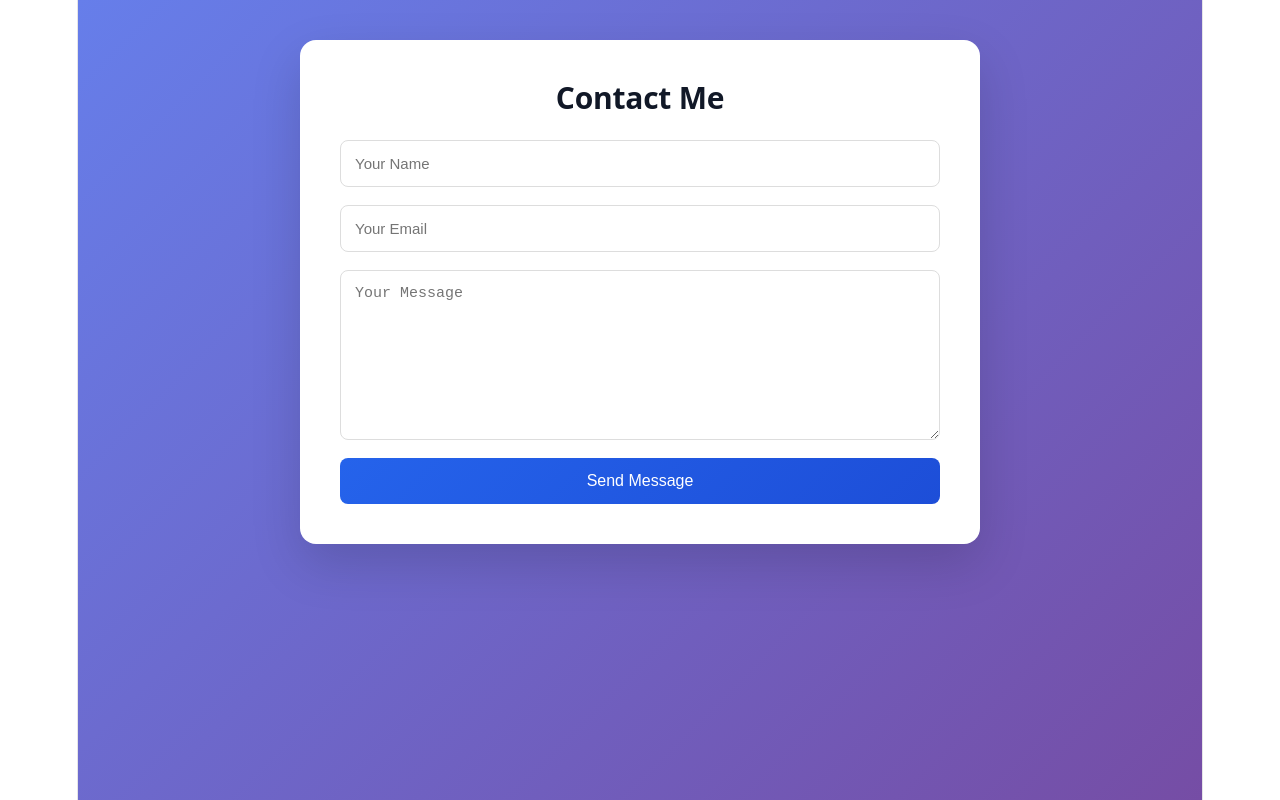
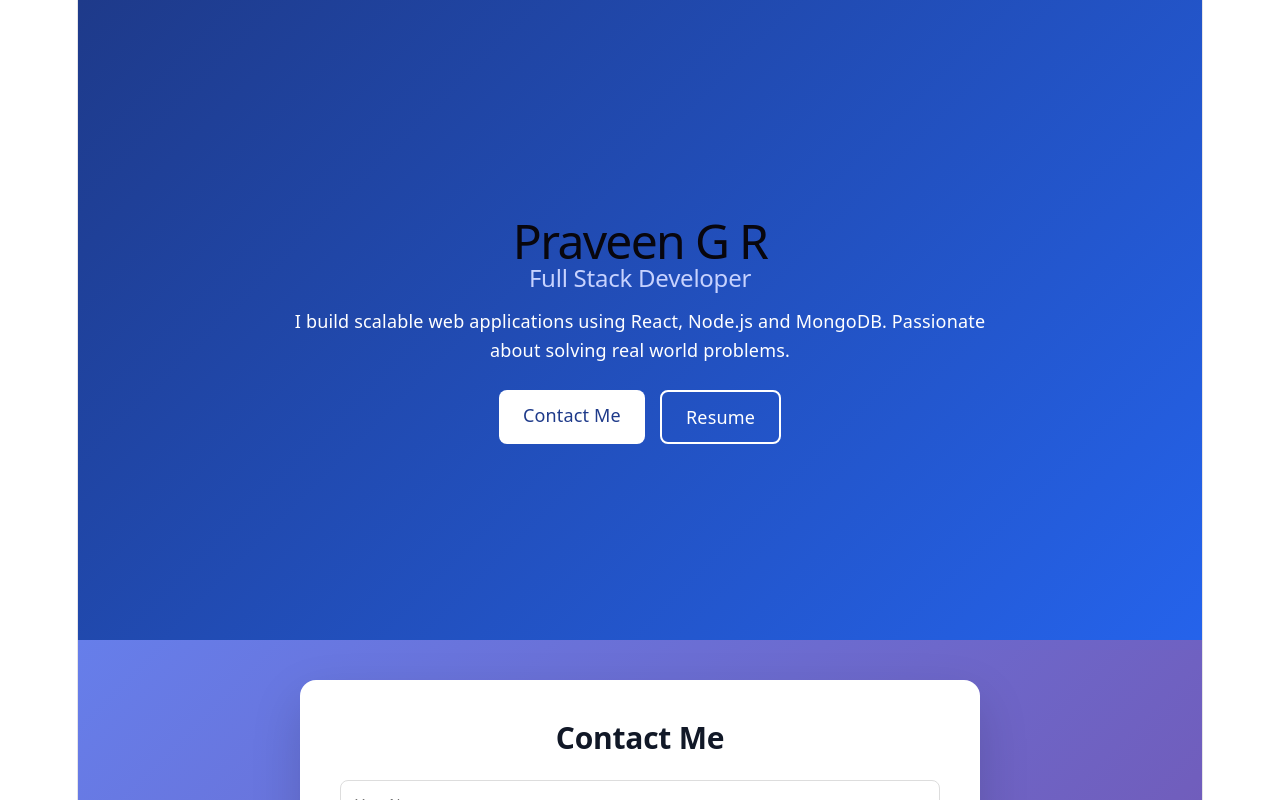
Before and after one commit to praveenpalared-dotcom/portfolio-frontend, a React app: page / in a window 1280 px wide. Shown: the top 800 px of the page. Built offline with nearby package versions, Linux system fonts and the light colour scheme; no server answers; the HTML template or start-up script is replaced by a standard one.

Commit message:
hero section added

```diff
--- a/src/App.jsx
+++ b/src/App.jsx
@@ -1,12 +1,12 @@
+import Hero from "./Hero";
 import Contact from "./Contact";
-import Admin from "./Admin";
 
 function App() {
   return (
-    <div>
+    <>
+      <Hero />
       <Contact />
-      <Admin />
-    </div>
+    </>
   );
 }
 
--- /dev/null
+++ b/src/Hero.jsx
@@ -0,0 +1,81 @@
+const Hero = () => {
+  return (
+    <section style={styles.hero}>
+      <div style={styles.container}>
+        <h1 style={styles.name}>Praveen G R</h1>
+
+        <h2 style={styles.role}>Full Stack Developer</h2>
+
+        <p style={styles.bio}>
+          I build scalable web applications using React, Node.js and MongoDB.
+          Passionate about solving real world problems.
+        </p>
+
+        <div style={styles.buttons}>
+          <a href="#contact" style={styles.primaryBtn}>
+            Contact Me
+          </a>
+
+          <a
+            href="#"
+            style={styles.secondaryBtn}
+          >
+            Resume
+          </a>
+        </div>
+      </div>
+    </section>
+  );
+};
+
+const styles = {
+  hero: {
+    minHeight: "80vh",
+    display: "flex",
+    alignItems: "center",
+    justifyContent: "center",
+    background: "linear-gradient(135deg,#1e3a8a,#2563eb)",
+    color: "white"
+  },
+  container: {
+    textAlign: "center",
+    maxWidth: "700px",
+    padding: "20px"
+  },
+  name: {
+    fontSize: "48px",
+    marginBottom: "10px"
+  },
+  role: {
+    fontSize: "24px",
+    marginBottom: "15px",
+    color: "#c7d2fe"
+  },
+  bio: {
+    fontSize: "18px",
+    marginBottom: "25px",
+    lineHeight: "1.6"
+  },
+  buttons: {
+    display: "flex",
+    justifyContent: "center",
+    gap: "15px"
+  },
+  primaryBtn: {
+    padding: "12px 24px",
+    background: "white",
+    color: "#1e3a8a",
+    borderRadius: "8px",
+    textDecoration: "none",
+    fontWeight: "500"
+  },
+  secondaryBtn: {
+    padding: "12px 24px",
+    border: "2px solid white",
+    color: "white",
+    borderRadius: "8px",
+    textDecoration: "none"
+  }
+};
+
+export default Hero;
```
